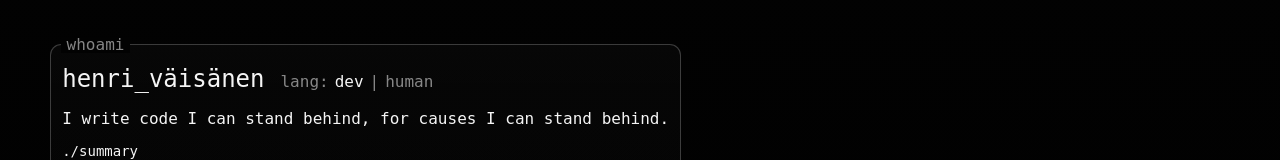
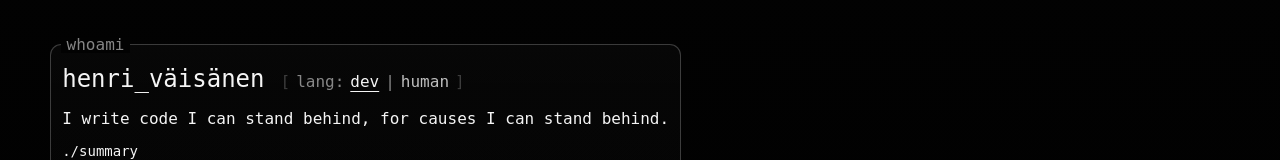
Before and after one commit to henettaja/henri.codes, a Vue app: page / in a window 1280 px wide. Shown: the part 368-528 px from the top of the page. Built offline with nearby package versions, Linux system fonts and the light colour scheme.

Commit message:
Improve language switcher design

```diff
--- a/src/components/ProfileModeSwitcher.vue
+++ b/src/components/ProfileModeSwitcher.vue
@@ -16,6 +16,7 @@ const emit = defineEmits<{
 
 <template>
   <div class="mode-switcher" role="group" aria-label="Language mode">
+    <span class="mode-switcher-bracket" aria-hidden="true">[</span>
     <span class="mode-switcher-label">lang:</span>
     <button
       v-for="(mode, index) in modeOptions"
@@ -25,7 +26,7 @@ const emit = defineEmits<{
       :aria-pressed="activeMode === mode.id"
       @click="emit('update:activeMode', mode.id)"
     >
-      <span>{{ mode.label }}</span>
+      <span class="mode-button-label">{{ mode.label }}</span>
       <span
         v-if="index < modeOptions.length - 1"
         class="mode-divider"
@@ -34,6 +35,7 @@ const emit = defineEmits<{
         |
       </span>
     </button>
+    <span class="mode-switcher-bracket" aria-hidden="true">]</span>
   </div>
 </template>
 
@@ -44,10 +46,15 @@ const emit = defineEmits<{
   align-items: center;
   gap: 0.75rem;
   color: var(--text-muted);
+  animation: reveal-mode-switch 420ms cubic-bezier(0.2, 0.8, 0.2, 1) 420ms both;
 }
 
 .mode-switcher-label {
   color: var(--text-muted);
+}
+
+.mode-switcher-bracket {
+  color: var(--panel-border-strong);
 }
 
 .mode-button {
@@ -57,7 +64,7 @@ const emit = defineEmits<{
   border: 0;
   padding: 0;
   background: transparent;
-  color: var(--text-muted);
+  color: var(--text-secondary);
   cursor: pointer;
   transition: color 140ms ease;
 }
@@ -68,7 +75,38 @@ const emit = defineEmits<{
   color: var(--text-primary);
 }
 
+.mode-button-label {
+  transition: text-decoration-color 140ms ease;
+  text-decoration: underline;
+  text-decoration-color: transparent;
+  text-underline-offset: 0.22em;
+}
+
+.mode-button:hover .mode-button-label,
+.mode-button:focus-visible .mode-button-label,
+.mode-button.active .mode-button-label {
+  text-decoration-color: currentColor;
+}
+
 .mode-divider {
   color: var(--text-muted);
 }
+
+@keyframes reveal-mode-switch {
+  from {
+    opacity: 0;
+    transform: translateY(0.3rem);
+  }
+
+  to {
+    opacity: 1;
+    transform: translateY(0);
+  }
+}
+
+@media (prefers-reduced-motion: reduce) {
+  .mode-switcher {
+    animation: none;
+  }
+}
 </style>
```
